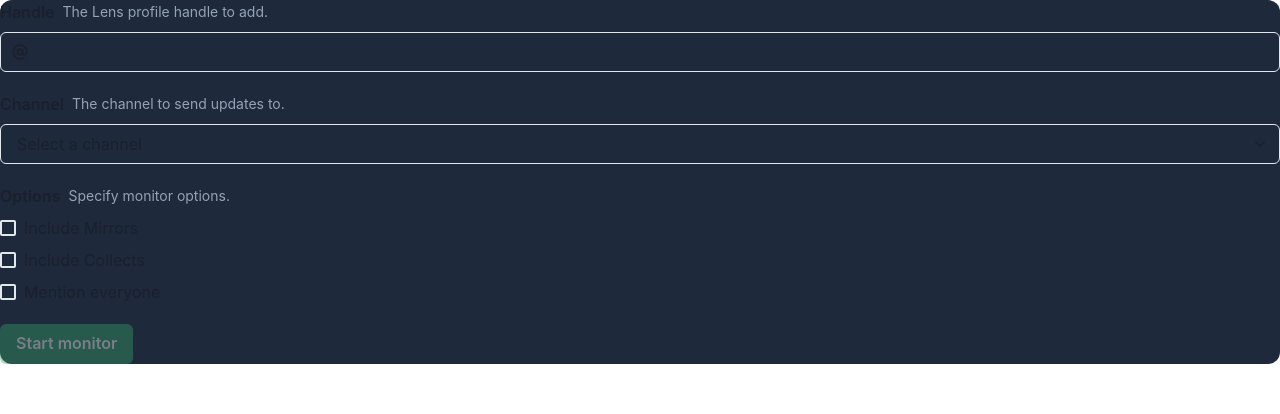
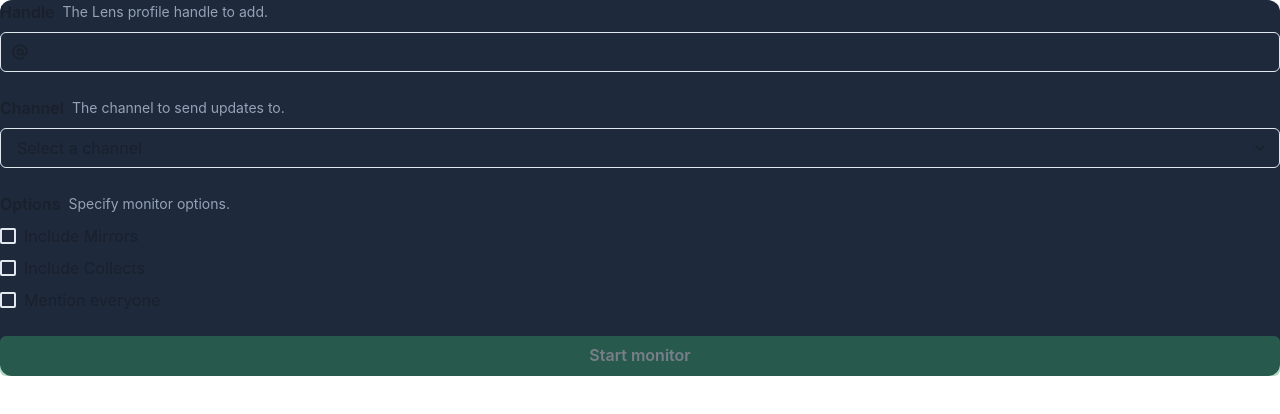
Before and after one commit to benbaessler/socialbot-dashboard, a Next.js app: page /components/AddFeed in a window 1280 px wide. Shown: the top 414 px of the page. Built offline with nearby package versions, Linux system fonts and the light colour scheme; what @lens-protocol/client would draw is missing.

Commit message:
chore: add error message

```diff
--- a/pages/components/AddFeed.tsx
+++ b/pages/components/AddFeed.tsx
@@ -13,7 +13,7 @@
 import { GuildContext } from "@/context/Guild";
 import { ChannelsContext } from "@/context/Channels";
 import { FeedsContext } from "@/context/Feeds";
-import { hexToNumber, getPictureUrl } from "@/utils";
+import { hexToNumber, getPictureUrl, parseHandle } from "@/utils";
 import { IFeed } from "@/types";
 
 interface Props {
@@ -32,6 +32,7 @@
   const { feeds, setFeeds } = useContext(FeedsContext);
 
   const [invalidHandle, setInvalidHandle] = useState(false);
+  const [error, setError] = useState("");
 
   const [channel, setChannel] = useState<any>();
   const [handle, setHandle] = useState("");
@@ -51,6 +52,14 @@
   };
 
   const handleSubmit = async () => {
+    const duplicate = feeds.some(
+      (feed: IFeed) =>
+        feed.handle == parseHandle(handle) && feed.channelId == channel.id
+    );
+
+    if (duplicate) return setError("This feed already exists.");
+    setError("");
+
     const res = await fetch(`/api/lens/getProfile?handle=${handle}`);
     const profile = await res.json();
 
@@ -102,7 +111,10 @@
   };
 
   return (
-    <div className={`${className} flex-col space-y-5 bg-slate-800 rounded-xl`}>
+    <div
+      className={`${className} flex-col justify-between bg-slate-800 rounded-xl`}
+    >
+      <div className="space-y-6">
         <div>
           <div className="flex items-center mb-2">
             <span className="font-semibold mr-2">Handle</span>
@@ -177,7 +189,10 @@
             </Stack>
           </CheckboxGroup>
         </div>
+      </div>
 
+      <div className="flex flex-col">
+        <span className="text-sm text-red-800 my-3">{error}</span>
         <Button
           colorScheme="green"
           variant="solid"
@@ -187,6 +202,7 @@
           Start monitor
         </Button>
       </div>
+    </div>
   );
 };
 
```
Lines whose indentation alone changed are shown as unchanged.
